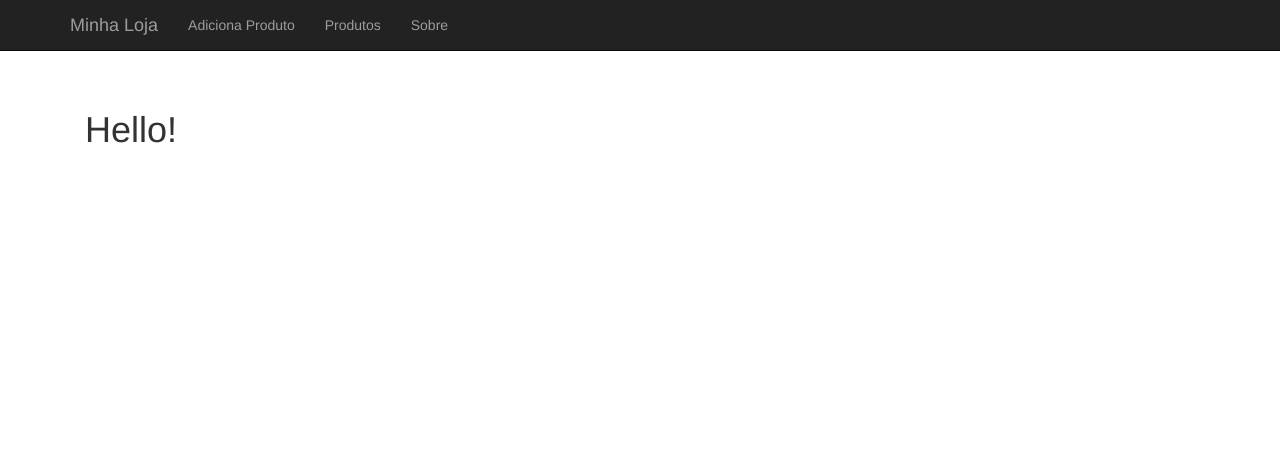
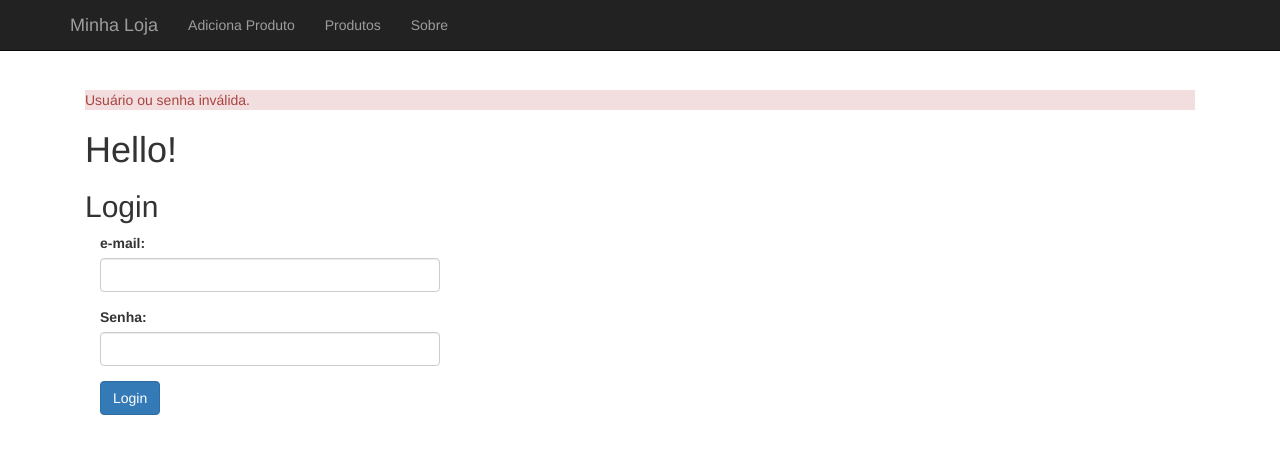
Before and after one commit to tumatihub/lojaphp-fork, a PHP site: page /index.php?login=0 in a window 1280 px wide. Shown: the top 454 px of the page. Run offline with PHP 8.4, Linux system fonts and the light colour scheme.

Commit message:
inicio do curso de php II / implementando login

```diff
--- a/index.php
+++ b/index.php
@@ -1,5 +1,34 @@
 <?php require "header.php" ?>
 
-		<h1>Hello!</h1>
+<?php
+if(isset($_GET['login'])){
+	if($_GET['login'] == true){
+	?>
+		<p class="alert-success">Logado com sucesso!</p>
+	<?php
+	} else {
+	?>
+		<p class="alert-danger">Usuário ou senha inválida.</p>
+	<?php
+	}
+}
+?>
+
+	<h1>Hello!</h1>
+
+	<h2>Login</h2>
+
+	<form class="col-md-4" action="login.php" method="post">
+
+		<div class="form-group">
+			<label for="email">e-mail:</label>
+			<input class="form-control" type="email" name="email" id="email">
+		</div>
+		<div class="form-group">
+			<label for="senha">Senha:</label>
+			<input class="form-control" type="password" name="senha" id="senha">
+		</div>
+		<input class="btn btn-primary" type="submit" value="Login">
+	</form>
 
 <?php require "footer.php" ?>
--- a/produto-formulario.php
+++ b/produto-formulario.php
@@ -12,11 +12,11 @@ $categorias = listaCategorias($conexao);
 <form action="adiciona-produto.php" method="post">
 	<div class="form-group">
 		<label for="nome">Nome:</label>
-		<input class="form-control" type="text" name="nome" id="nome"><br/>
+		<input class="form-control" type="text" name="nome" id="nome">
 	</div>
 	<div class="form-group">
 		<label for="preco">Preço:</label>
-		<input class="form-control" type="number" name="preco" id="preco"><br/>
+		<input class="form-control" type="number" name="preco" id="preco">
 	</div>
 	<div class="form-group">
 		<label for="descricao">Descrição:</label>
```
Also changed, not shown: banco-usuario.php (added, +8 -0 lines), login.php (added, +13 -0 lines).
